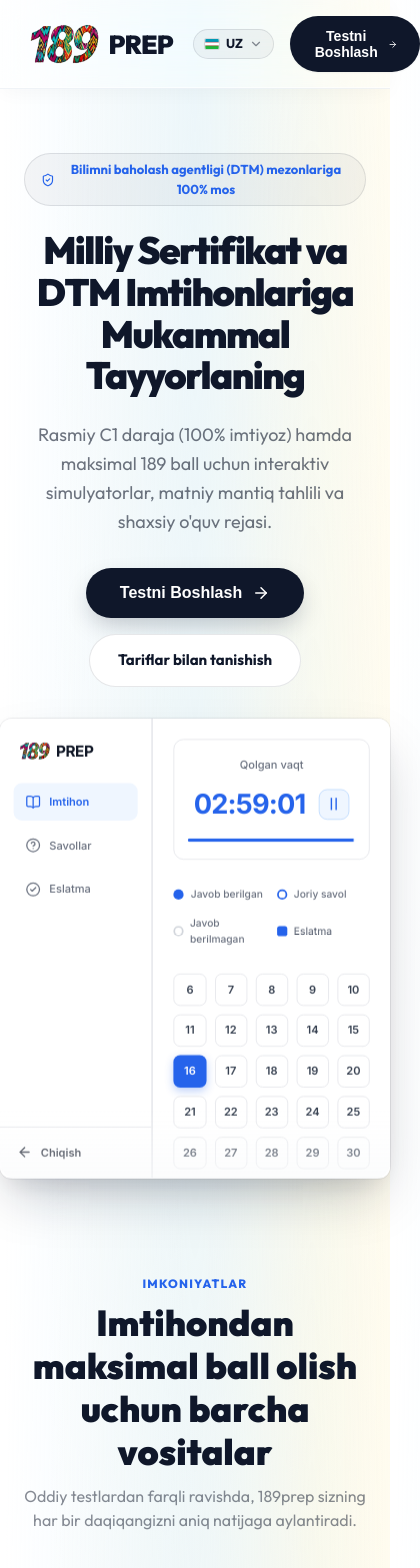
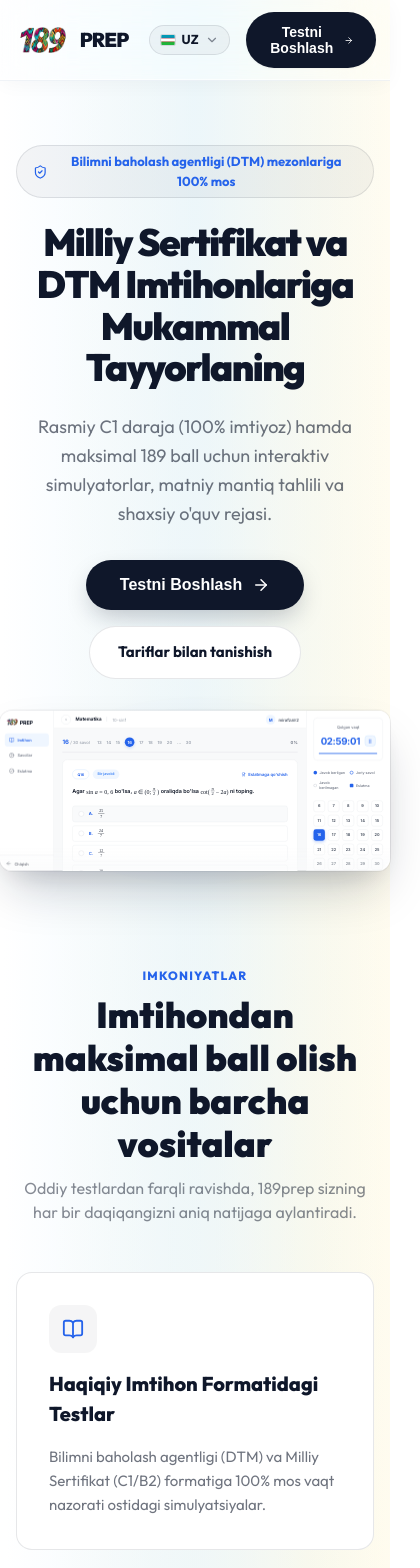
Before and after one commit to test8ta8/189prep, a React (Vite) app: page / in a window 390 px wide. Shown: the top 1568 px of the page, 420 px wide, since content can reach past the window. Built offline with nearby package versions, Linux system fonts and the light colour scheme; no server answers.

Commit message:
Fix mobile responsive layouts and UI issues on Landing Page and Practice Arena

```diff
--- a/src/components/layout/Navbar.jsx
+++ b/src/components/layout/Navbar.jsx
@@ -61,14 +61,13 @@
         <div
           onClick={() => scrollToSection('hero')}
           className="minimal-brand"
-          style={{ display: 'flex', alignItems: 'center', gap: '4px', cursor: 'pointer' }}
         >
           <img
             src="/logo-189.png"
             alt="189 Logo"
-            style={{ height: '54px', width: 'auto', objectFit: 'contain' }}
+            className="brand-logo-img"
           />
-          <span style={{ fontSize: '26px', fontWeight: '900', letterSpacing: '-0.8px', color: '#0F172A' }}>
+          <span className="brand-logo-text">
             PREP
           </span>
         </div>
--- a/src/index.css
+++ b/src/index.css
@@ -106,12 +106,17 @@
   user-select: none;
 }
 
+.brand-logo-img {
+  height: 54px;
+  width: auto;
+  object-fit: contain;
+}
+
 .brand-logo-text {
-  font-size: 24px;
+  font-size: 26px;
   font-weight: 900;
   letter-spacing: -0.8px;
   color: var(--text-primary);
-  text-transform: uppercase;
 }
 
 .brand-dot {
@@ -130,6 +135,30 @@
 @media (max-width: 768px) {
   .minimal-nav-links {
     display: none;
+  }
+}
+
+@media (max-width: 480px) {
+  .container {
+    padding: 0 16px;
+  }
+  .minimal-navbar {
+    padding: 12px 0;
+  }
+  .minimal-navbar.scrolled {
+    width: calc(100% - 24px);
+    padding: 10px 16px;
+    top: 12px;
+  }
+  .btn-minimal-dark {
+    padding: 10px 16px;
+    font-size: 13px;
+  }
+  .brand-logo-img {
+    height: 36px;
+  }
+  .brand-logo-text {
+    font-size: 20px;
   }
 }
 
@@ -315,6 +344,45 @@
     rgba(249, 250, 251, 0.6) 100%
   );
   border-radius: 16px;
+}
+
+.hero-screenshot-container {
+  width: 100%;
+  height: 460px;
+  overflow: hidden;
+}
+
+.hero-screenshot-inner {
+  transform: scale(0.85);
+  transform-origin: top left;
+  width: 117.64%;
+  height: 540px;
+  display: flex;
+  font-family: 'Inter', sans-serif;
+  font-size: 13px;
+  color: #374151;
+  text-align: left;
+  background: #F8F9FA;
+}
+
+@media (max-width: 1024px) {
+  .hero-screenshot-container { height: 350px; }
+  .hero-screenshot-inner { transform: scale(0.65); width: 153.84%; }
+}
+
+@media (max-width: 860px) {
+  .hero-screenshot-container { height: 280px; }
+  .hero-screenshot-inner { transform: scale(0.52); width: 192.3%; }
+}
+
+@media (max-width: 600px) {
+  .hero-screenshot-container { height: 200px; }
+  .hero-screenshot-inner { transform: scale(0.38); width: 263.15%; }
+}
+
+@media (max-width: 480px) {
+  .hero-screenshot-container { height: 160px; }
+  .hero-screenshot-inner { transform: scale(0.30); width: 333.33%; }
 }
 
 /* Floating Atmosphere Badges */
@@ -970,13 +1038,13 @@
   display: flex;
   flex-direction: column;
   align-items: center;
-  justify-content: center;
-  padding: 40px 20px;
+  padding: 80px 20px 40px 20px;
   background: radial-gradient(circle at top left, rgba(37, 99, 235, 0.1), transparent 40%),
               radial-gradient(circle at bottom right, rgba(37, 99, 235, 0.05), transparent 40%),
               rgba(15, 23, 42, 0.03);
   position: relative;
-  overflow: hidden;
+  overflow-x: hidden;
+  overflow-y: auto;
 }
 
 .auth-page-wrapper::before {
@@ -1019,6 +1087,7 @@
 .auth-card-minimal {
   width: 100%;
   max-width: 440px;
+  margin: auto;
   /* Modern Liquid Glass (iOS Style) */
   background: rgba(255, 255, 255, 0.7);
   backdrop-filter: blur(24px) saturate(180%);
@@ -1034,6 +1103,13 @@
   align-items: center;
   position: relative;
   z-index: 1;
+}
+
+@media (max-width: 480px) {
+  .auth-card-minimal {
+    padding: 32px 24px;
+    border-radius: 24px;
+  }
 }
 
 .auth-logo-top {
--- a/src/pages/ExamArena/ExamLayout.css
+++ b/src/pages/ExamArena/ExamLayout.css
@@ -3,6 +3,7 @@
 .exam-container {
   display: flex;
   height: 100vh;
+  height: 100dvh;
   width: 100vw;
   background-color: rgba(15, 23, 42, 0.03);
   font-family: 'Inter', sans-serif;
@@ -709,8 +710,8 @@
     display: none;
   }
   .exam-nav-item {
-    font-size: 14px;
-    padding: 8px 12px;
+    font-size: 13px;
+    padding: 6px 8px;
     white-space: nowrap;
   }
   .exam-nav-item.active::before {
@@ -748,6 +749,8 @@
   .exam-content-area {
     flex-direction: column;
     overflow-y: auto;
+    flex: 1;
+    min-height: 0;
   }
   .exam-question-section {
     padding: 16px;
--- a/src/pages/LandingPage/LandingPage.jsx
+++ b/src/pages/LandingPage/LandingPage.jsx
@@ -56,8 +56,8 @@
         <div className="hero-screenshot-showcase">
           <div className="hero-screenshot-glow" />
           <div className="hero-screenshot-frame" style={{ background: '#F8F9FA' }}>
-            <div style={{ width: '100%', height: '460px', overflow: 'hidden' }}>
-              <div style={{ transform: 'scale(0.85)', transformOrigin: 'top left', width: '117.64%', height: '540px', display: 'flex', fontFamily: '"Inter", sans-serif', fontSize: '13px', color: '#374151', textAlign: 'left', background: '#F8F9FA' }}>
+            <div className="hero-screenshot-container">
+              <div className="hero-screenshot-inner">
               {/* Left Sidebar */}
               <div style={{ width: '180px', background: '#FFFFFF', borderRight: '1px solid #E5E7EB', display: 'flex', flexDirection: 'column' }}>
                 <div style={{ padding: '24px 20px', display: 'flex', alignItems: 'center', gap: '4px' }}>
--- a/src/pages/PracticeArena/PracticeLayout.jsx
+++ b/src/pages/PracticeArena/PracticeLayout.jsx
@@ -245,9 +245,7 @@
             <HelpCircle size={18} /> Savollar
           </button>
 
-          <button className={`exam-nav-item ${showCalculator ? 'active' : ''}`} onClick={() => setShowCalculator(!showCalculator)}>
-            <Calculator size={18} /> Hisoblagich
-          </button>
+
 
           <button className={`exam-nav-item ${showBookmarks ? 'active' : ''}`} onClick={() => setShowBookmarks(!showBookmarks)}>
             <Bookmark size={18} /> Eslatmalar
@@ -271,9 +269,7 @@
             <span>{config?.subject || "Amaliyot"} <span className="exam-header-subtitle">| O'zlashtirish</span></span>
           </div>
           <div className="exam-header-actions">
-            <button className="dark-mode-toggle">
-              <Moon size={16} /> Dark mode
-            </button>
+
             <div className="exam-user-profile">
               <div className="exam-avatar">
                 {((user?.full_name || user?.email || 'U').charAt(0)).toUpperCase()}
@@ -509,38 +505,7 @@
               setShowBookmarks(false);
             }
           }}>
-            {/* Calculator Modal */}
-            {showCalculator && (
-              <div style={{ background: 'white', padding: '24px', borderRadius: '16px', boxShadow: '0 20px 25px -5px rgba(0, 0, 0, 0.1)', width: '300px' }}>
-                <div style={{ display: 'flex', justifyContent: 'space-between', marginBottom: '16px' }}>
-                  <h3 style={{ margin: 0, fontSize: '16px', color: '#0F172A' }}>Hisoblagich</h3>
-                  <button onClick={() => setShowCalculator(false)} style={{ background: 'none', border: 'none', cursor: 'pointer', color: 'rgba(15, 23, 42, 0.4)' }}>вњ•</button>
-                </div>
-                <div style={{ background: 'rgba(15, 23, 42, 0.04)', padding: '16px', borderRadius: '8px', marginBottom: '16px', textAlign: 'right', fontSize: '24px', minHeight: '60px', wordBreak: 'break-all' }}>
-                  {calcInput || '0'}
-                </div>
-                <div style={{ display: 'grid', gridTemplateColumns: 'repeat(4, 1fr)', gap: '8px' }}>
-                  {['7','8','9','/','4','5','6','*','1','2','3','-','C','0','=','+'].map(btn => (
-                    <button
-                      key={btn}
-                      onClick={() => handleCalcClick(btn)}
-                      style={{
-                        padding: '16px 0',
-                        fontSize: '18px',
-                        border: 'none',
-                        borderRadius: '8px',
-                        background: ['/','*','-','+','='].includes(btn) ? 'rgba(37, 99, 235, 0.08)' : btn === 'C' ? '#FEE2E2' : 'rgba(15, 23, 42, 0.03)',
-                        color: ['/','*','-','+','='].includes(btn) ? '#2563EB' : btn === 'C' ? '#0F172A' : '#0F172A',
-                        cursor: 'pointer',
-                        fontWeight: '600'
-                      }}
-                    >
-                      {btn}
-                    </button>
-                  ))}
-                </div>
-              </div>
-            )}
+
 
             {/* Bookmarks Modal */}
             {showBookmarks && (
```
